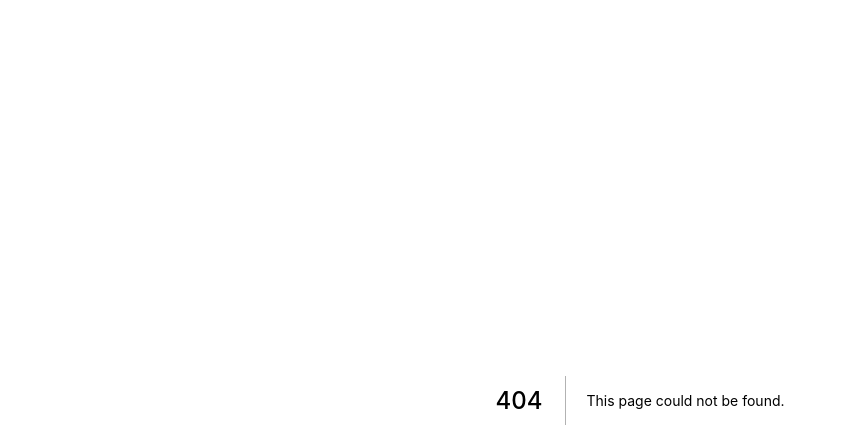
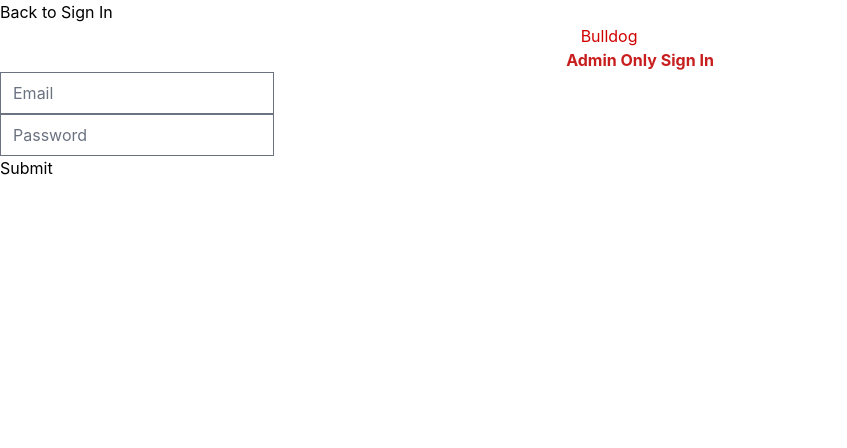
Before and after one commit to hoangnguyen2021/CSCI-4050-Section-B-Team-5, a Next.js app in the folder cinema-e-booking-system/: page /adminLogin in a window 1280 px wide. Before the commit this address had no page. Shown: the top 448 px of the page, without its empty margins (0-847 px from the left). Built offline with nearby package versions, Linux system fonts and the light colour scheme.

Commit message:
Added all login pages

```diff
--- /dev/null
+++ b/cinema-e-booking-system/pages/adminLogin.js
@@ -0,0 +1,102 @@
+import Link from 'next/link'
+import React,{useState} from 'react'
+function Login() {
+  // React States
+  const [errorMessages, setErrorMessages] = useState({});
+  const [isSubmitted, setIsSubmitted] = useState(false);
+
+  // User Login info
+  const database = [
+    {
+      username: "user1",
+      password: "pass1"
+    },
+    {
+      username: "user2",
+      password: "pass2"
+    }
+  ];
+
+  const errors = {
+    uname: "invalid username",
+    pass: "invalid password"
+  };
+
+  const handleSubmit = (event) => {
+    //Prevent page reload
+    event.preventDefault();
+
+    var { uname, pass } = document.forms[0];
+
+    // Find user login info
+    const userData = database.find((user) => user.username === uname.value);
+
+    // Compare user info
+    if (userData) {
+      if (userData.password !== pass.value) {
+        // Invalid password
+        setErrorMessages({ name: "pass", message: errors.pass });
+      } else {
+        setIsSubmitted(true);
+      }
+    } else {
+      // Username not found
+      setErrorMessages({ name: "uname", message: errors.uname });
+    }
+  };
+
+  // Generate JSX code for error message
+  const renderErrorMessage = (name) =>
+    name === errorMessages.name && (
+      <div className="error">{errorMessages.message}</div>
+    );
+
+  // JSX code for login form
+  const renderForm = (
+    <div className="form">
+      <form onSubmit={handleSubmit}>
+        <div className="input-container">
+          <div className="label text-center">
+            <div className="font-bold text-red-700">
+          <label>Admin Only Sign In</label>
+          </div>
+          </div>
+          <input type="text" placeholder = "Email" name="uname" required />
+          {renderErrorMessage("uname")}
+        </div>
+        <div className="input-container">
+          <input type="password" placeholder = "Password" name="pass" required />
+          {renderErrorMessage("pass")}
+        </div>
+              <div className="newAccount">
+
+              </div>
+        <div className="button-container">
+        <Link href="/manageUsers">
+          <input type="submit"/>
+          </Link>
+        </div>
+      </form>
+    </div>
+  );
+
+  return (
+    <div className="login">
+        <div className="back-to-login">
+        <Link href="/login">
+    <button className="home"> Back to Sign In</button>
+    </Link>
+</div>
+      <div className="login-form">
+        <div className="title text-center">
+        <span className="text-primary">Bulldog</span>
+            <span> </span>
+            <span className="text-on-primary">Cinema</span>
+        </div>
+        {isSubmitted ? <div>User is successfully logged in</div> : renderForm}
+      </div>
+    </div>
+  );
+}
+
+export default Login;
--- /dev/null
+++ b/cinema-e-booking-system/pages/login.js
@@ -0,0 +1,127 @@
+import Link from 'next/link'
+import React,{useState} from 'react'
+function Login() {
+  // React States
+  const [errorMessages, setErrorMessages] = useState({});
+  const [isSubmitted, setIsSubmitted] = useState(false);
+
+  // User Login info
+  const database = [
+    {
+      username: "user1",
+      password: "pass1"
+    },
+    {
+      username: "user2",
+      password: "pass2"
+    }
+  ];
+
+  const errors = {
+    uname: "invalid username",
+    pass: "invalid password"
+  };
+
+  const handleSubmit = (event) => {
+    //Prevent page reload
+    event.preventDefault();
+
+    var { uname, pass } = document.forms[0];
+
+    // Find user login info
+    const userData = database.find((user) => user.username === uname.value);
+
+    // Compare user info
+    if (userData) {
+      if (userData.password !== pass.value) {
+        // Invalid password
+        setErrorMessages({ name: "pass", message: errors.pass });
+      } else {
+        setIsSubmitted(true);
+      }
+    } else {
+      // Username not found
+      setErrorMessages({ name: "uname", message: errors.uname });
+    }
+  };
+
+  // Generate JSX code for error message
+  const renderErrorMessage = (name) =>
+    name === errorMessages.name && (
+      <div className="error">{errorMessages.message}</div>
+    );
+
+  // JSX code for login form
+  const renderForm = (
+    <div className="form">
+      <form onSubmit={handleSubmit}>
+        <div className="input-container">
+          <div className="label text-center">
+          <label>Sign In</label>
+          </div>
+          <input type="text" placeholder = "Email" name="uname" required />
+          {renderErrorMessage("uname")}
+        </div>
+        <div className="input-container">
+          <input type="password" placeholder = "Password" name="pass" required />
+          {renderErrorMessage("pass")}
+        </div>
+        <div className="text-sm">
+          <Link href="/adminLogin">
+                <a className="font-medium text-red-600 hover:text-red-500">
+                  Admin Portal
+                </a>
+                </Link>
+              </div>
+              <div className="newAccount">
+
+              </div>
+        <div className="button-container">
+          <input type="submit"/>
+        </div>
+        <div className="createSpan text-center">
+          <span className="text-on-primary">Don't have an account? </span>
+          <Link href="/register">
+          <button className="text-primary"> Join </button>
+          </Link>
+        </div>
+      </form>
+    </div>
+  );
+
+  return (
+<div className="bg-background">
+      <div className="relative">
+        {/* Decorative image and overlay */}
+        <div aria-hidden="true" className="absolute inset-0 overflow-hidden">
+          <img
+            src="https://wallpapercave.com/wp/wp6608538.jpg"
+            alt=""
+            className="h-full w-full object-cover object-center"
+          />
+        </div>
+        <div
+          aria-hidden="true"
+          className="absolute inset-0 bg-background opacity-70"
+        />
+    <div className="login">
+        <div className="back-to-home">
+        <Link href="/">
+    <button className="home"> Back to Home</button>
+    </Link>
+</div>
+      <div className="login-form">
+        <div className="title text-center">
+        <span className="text-primary">Bulldog</span>
+            <span> </span>
+            <span className="text-on-primary">Cinema</span>
+        </div>
+        {isSubmitted ? <div>User is successfully logged in</div> : renderForm}
+      </div>
+    </div>
+    </div>
+    </div>
+  );
+}
+
+export default Login;
--- /dev/null
+++ b/cinema-e-booking-system/pages/register.js
@@ -0,0 +1,65 @@
+import Link from 'next/link'
+import React,{useState} from 'react'
+import Confirm from './registerConfirmation'
+export default function Register() {
+  // React States
+
+  const[show,setShow]=useState(true)
+return (
+  <div className="bg-background">
+      <div className="relative">
+        {/* Decorative image and overlay */}
+        <div aria-hidden="true" className="absolute inset-0 overflow-hidden">
+          <img
+            src="https://wallpapercave.com/wp/wp6608538.jpg"
+            alt=""
+            className="h-full w-full object-cover object-center"
+          />
+        </div>
+        <div
+          aria-hidden="true"
+          className="absolute inset-0 bg-background opacity-70"
+        />
+    <div className="login">
+        <div className="back-to-home">
+        <Link href="/">
+    <button className="home"> Back to Home</button>
+    </Link>
+</div>
+      <div className="login-form">
+        <div className="title text-center">
+        <span className="text-primary">Bulldog</span>
+            <span> </span>
+            <span className="text-on-primary">Cinema</span>
+        </div>
+        <div className="form">
+        <div className="label text-center">
+          <label>Sign Up</label>
+          </div>
+        <div className="input-container">
+          <input type="text" placeholder = "Name" name="name" required />
+        </div>
+        <div className="input-container">
+          <input type="text" placeholder = "Phone Number" name="number" required />
+        </div>
+        <div className="input-container">
+          <input type="text" placeholder = "Email" name="uname" required />
+        </div>
+        <div className="input-container">
+          <input type="password" placeholder = "Password" name="pass" required />
+        </div>
+<Confirm/>
+        <div className="createSpan text-center">
+          <span className="text-on-primary">Already have an account? </span>
+          <Link href="/login">
+          <button className="text-primary"> Sign In </button>
+          </Link>
+        </div>
+    </div>
+
+      </div>
+    </div>
+    </div>
+    </div>
+  );
+}
```
